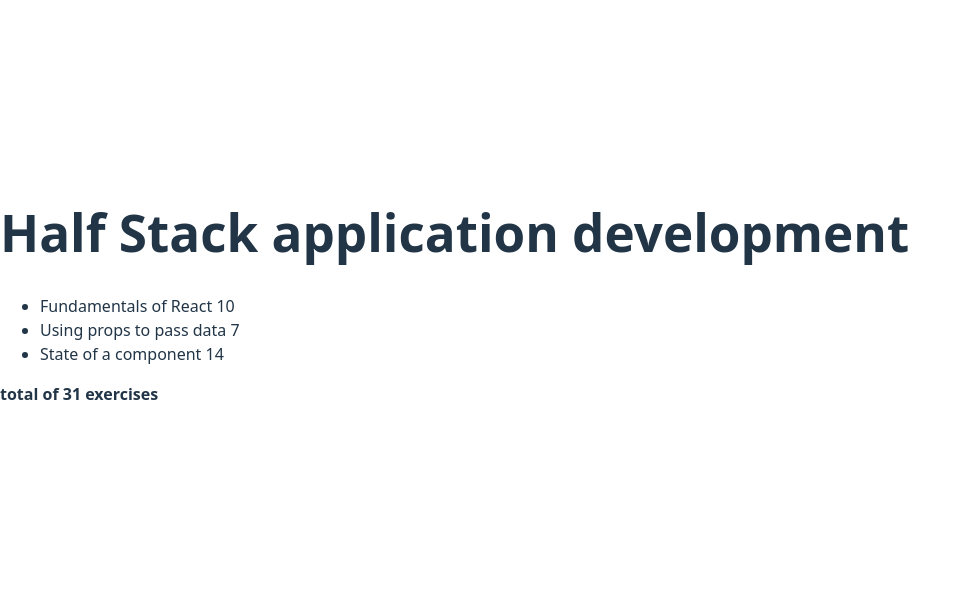
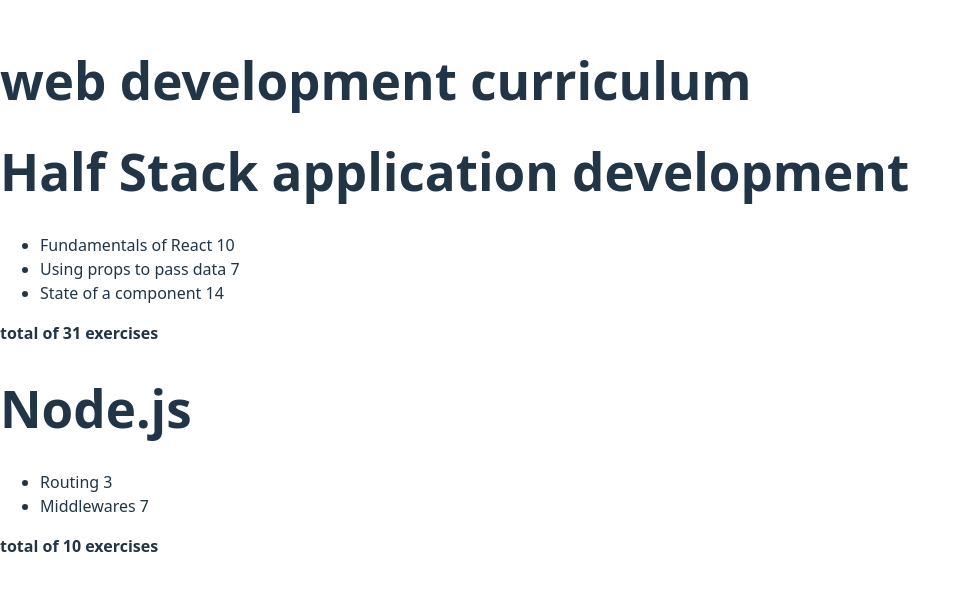
Before and after one commit to ramipandolfi/fullstackopen-ejercicios, a React (Vite) app: page / in a window 1280 px wide. Shown: the part 104-694 px from the top of the page, without its empty margins (0-971 px from the left). Built offline with nearby package versions, Linux system fonts and the light colour scheme.

Commit message:
exercise 2.4

```diff
--- a/src/App.jsx
+++ b/src/App.jsx
@@ -39,9 +39,10 @@
   );
 };
 const App = () => {
-  const course = {
+  const courses = [
+    {
+      name: "Half Stack application development",
       id: 1,
-    name: "Half Stack application development",
       parts: [
         {
           name: "Fundamentals of React",
@@ -59,9 +60,25 @@
           id: 3,
         },
       ],
-  };
+    },
+    {
+      name: "Node.js",
+      id: 2,
+      parts: [
+        { name: "Routing", exercises: 3, id: 1 },
+        { name: "Middlewares", exercises: 7, id: 2 },
+      ],
+    },
+  ];
 
-  return <Course course={course} />;
+  return (
+    <div>
+      <h1> web development curriculum</h1>
+      {courses.map((c) => (
+        <Course key={c.id} course={c} />
+      ))}
+    </div>
+  );
 };
 
 export default App;
```
Lines whose indentation alone changed are shown as unchanged.
